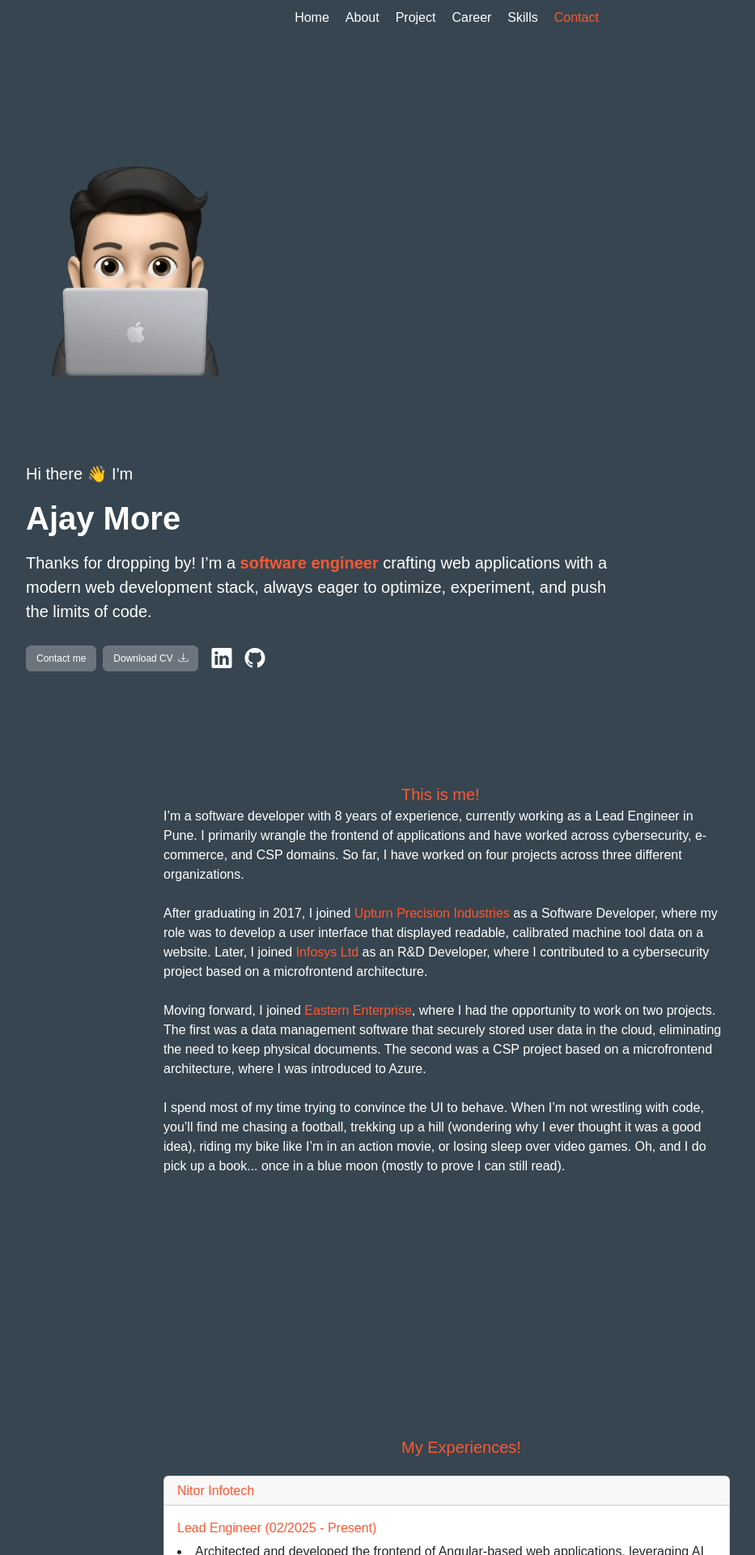
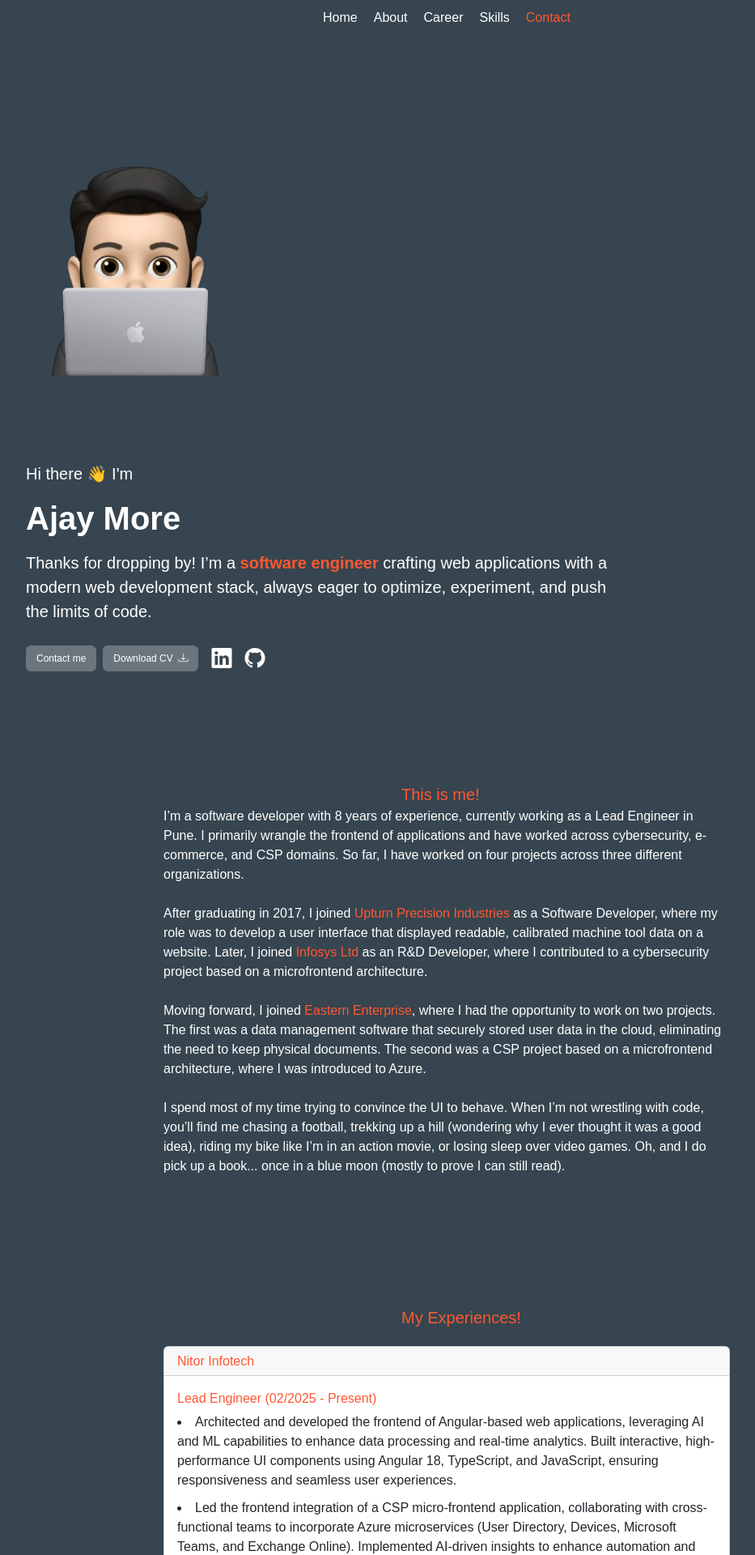
Before and after one commit to AJAYMORE06/Ajay-More-Portfolio, an Angular app: page / in a window 1280 px wide. Shown: the top 1920 px of the page at 81% size, without its empty margins (88-1021 px from the left). Built offline with nearby package versions, Linux system fonts and the light colour scheme.

Commit message:
hiding the project, need to add local projects to github first

```diff
--- a/src/app/app.component.html
+++ b/src/app/app.component.html
@@ -3,7 +3,7 @@
             [ngClass]="activeLink==='home'?'active':'inactive'">Home</a></nav>
     <nav class="navItem"><a href='#about' (click)="setActiveLink('about')" class="nav-link"
             [ngClass]="activeLink==='about'?'active':'inactive'">About</a></nav>
-    <nav class="navItem"><a href='#project' (click)="setActiveLink('project')"
+    <nav *ngIf="false" class="navItem"><a href='#project' (click)="setActiveLink('project')"
             [ngClass]="activeLink==='project'?'active':'inactive'" class="nav-link">Project</a>
     </nav>
     <nav class="navItem"><a href='#career' (click)="setActiveLink('career')"
@@ -76,7 +76,7 @@
             games. Oh, and I do pick up a book... once in a blue moon (mostly to prove I can still read).
         </div>
     </section>
-    <section #sections id="project" class="commonContainer">
+    <section *ngIf="false" #sections id="project" class="commonContainer">
     </section>
     <section #sections id="career" class="commonContainer">
         <div class="fontabout">
```
